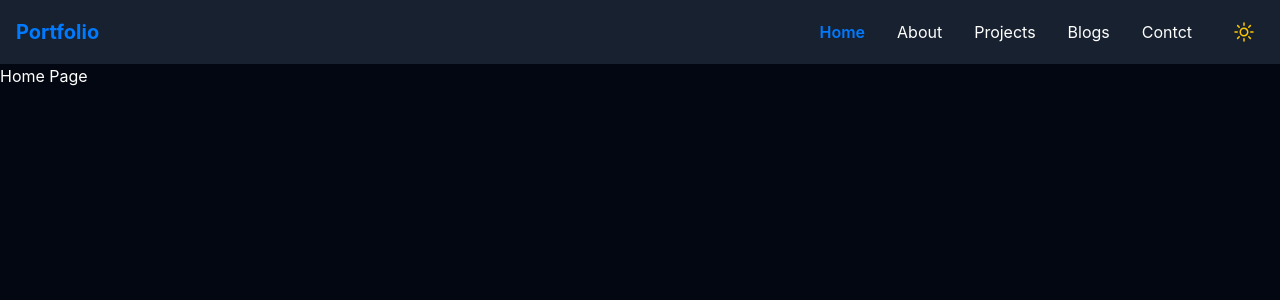
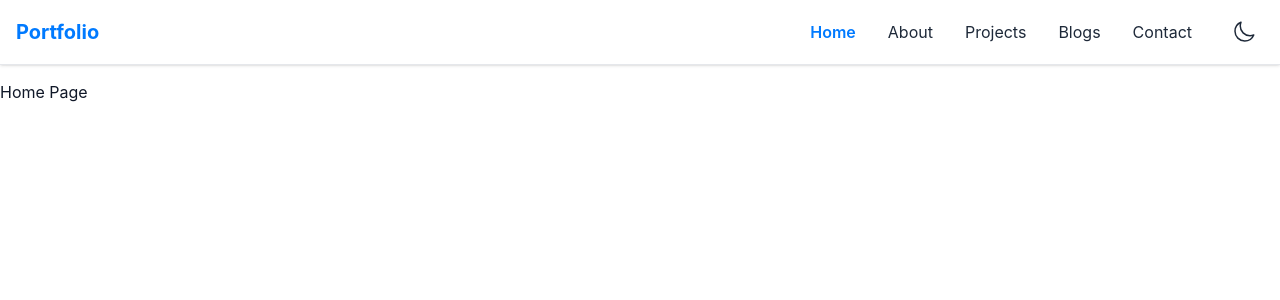
Before and after one commit to mitanvir05/portfolio-nextjs, a Next.js app: page / in a window 1280 px wide. Shown: the top 300 px of the page. Built offline with nearby package versions, Linux system fonts and the light colour scheme.

Commit message:
theme added

```diff
--- a/src/app/components/Navbar.tsx
+++ b/src/app/components/Navbar.tsx
@@ -9,31 +9,32 @@ import {
 import Link from "next/link";
 import { usePathname } from "next/navigation";
 import { useState } from "react";
+import { useTheme } from "../context/ThemeContext";
 
 const Navbar = () => {
-  const theme = "dark";
-  const [isMobileMneuOpen, setIsMobileMenuOpen] = useState<boolean>(false);
+  const { theme, toggleTheme, mounted } = useTheme();
+  const [isMobileMenuOpen, setIsMobileMenuOpen] = useState(false);
   const pathname = usePathname();
-  const toggleMobileMenu = () => {
-    setIsMobileMenuOpen(!isMobileMneuOpen);
-  };
+
+  const handleToggleMenu = () => setIsMobileMenuOpen((prev) => !prev);
+
   const menuItems = [
     { name: "Home", href: "/" },
     { name: "About", href: "/about" },
     { name: "Projects", href: "/projects" },
     { name: "Blogs", href: "/blogs" },
-    { name: "Contct", href: "/contact" },
+    { name: "Contact", href: "/contact" },
   ];
+
   return (
-    <nav className=" w-full bg-dark/80 backdrop-blur-sm">
+    <nav className="fixed w-full bg-white/80 dark:bg-dark/80 backdrop-blur-sm z-50 border-b border-gray-200 dark:border-gray-700 shadow-sm transition-colors">
       <div className="container max-w-7xl mx-auto px-4">
-        {/* desktop menu */}
         <div className="flex items-center justify-between h-16">
           <Link href="/" className="text-xl font-bold text-primary">
             Portfolio
           </Link>
-          {/* desktop menu */}
-          <div className="hidden md:flex items-center space-x-8 ">
+
+          <div className="hidden md:flex items-center space-x-8">
             {menuItems.map((item) => {
               const isActive = pathname === item.href;
               return (
@@ -41,7 +42,9 @@ const Navbar = () => {
                   key={item.href}
                   href={item.href}
                   className={`hover:text-primary transition-colors ${
-                    isActive ? "text-primary font-semibold" : "text-white"
+                    isActive
+                      ? "text-primary font-semibold"
+                      : "text-gray-800 dark:text-white"
                   }`}
                 >
                   {item.name}
@@ -49,58 +52,60 @@ const Navbar = () => {
               );
             })}
 
-            <button className="p-2 rounded-lg hover:bg-gray-100 dark:hover:bg-gray-800 transition-colors cursor-pointer">
-              {theme === "dark" ? (
+            <button
+              onClick={toggleTheme}
+              disabled={!mounted}
+              className="p-2 rounded-lg hover:bg-gray-100 dark:hover:bg-gray-800 transition-colors cursor-pointer"
+            >
+              {mounted && theme === "dark" ? (
                 <SunIcon className="h-6 w-6 text-yellow-400" />
               ) : (
-                <MoonIcon className="h-6 w-6 text-gray-800" />
+                mounted && <MoonIcon className="h-6 w-6 text-gray-800" />
               )}
             </button>
           </div>
-          {/* mobile menu btn */}
+
           <button
-            onClick={toggleMobileMenu}
+            onClick={handleToggleMenu}
             className="md:hidden p-2 rounded-lg hover:bg-gray-100 dark:bg-gray-800 transition-colors cursor-pointer"
           >
-            {isMobileMneuOpen ? (
+            {isMobileMenuOpen ? (
               <XMarkIcon className="w-6 h-6" />
             ) : (
               <Bars3Icon className="w-6 h-6" />
             )}
           </button>
         </div>
-        {/* mobile menu */}
-        {isMobileMneuOpen && (
-          <div className="md:hidden">
-            <div className="py-4 space-y-4">
-              {menuItems.map((item, index) => (
-                <div key={index} onClick={toggleMobileMenu}>
+
+        {isMobileMenuOpen && (
+          <div className="md:hidden py-4 space-y-4">
+            {menuItems.map((item) => (
+              <div key={item.href} onClick={handleToggleMenu}>
                 <Link
                   href={item.href}
-                    className="block py-2 hover:text-primary transition-colors"
+                  className="block py-2 hover:text-primary transition-colors text-gray-800 dark:text-white"
                 >
                   {item.name}
                 </Link>
               </div>
             ))}
-              <div>
-                <button className="flex items-center py-2 hover:text-primary transition-colors">
-                  {theme === "dark" ? (
+
+            <button
+              onClick={toggleTheme}
+              className="flex items-center py-2 hover:text-primary transition-colors"
+            >
+              {mounted && theme === "dark" ? (
                 <>
-                      {" "}
                   <SunIcon className="h-6 w-6 text-yellow-400 mr-2" />
-                      Light Mode{" "}
+                  Light Mode
                 </>
               ) : (
                 <>
-                      {" "}
                   <MoonIcon className="h-6 w-6 text-gray-800 mr-2" />
                   Dark Mode
                 </>
               )}
             </button>
-              </div>
-            </div>
           </div>
         )}
       </div>
--- /dev/null
+++ b/src/app/context/ThemeContext.tsx
@@ -0,0 +1,84 @@
+"use client";
+
+import React, { createContext, useContext, useEffect, useState } from "react";
+
+type Theme = "light" | "dark";
+
+interface ThemeContextType {
+  theme: Theme;
+  toggleTheme: () => void;
+  setTheme: (theme: Theme) => void;
+  mounted: boolean; // useful to know when client-only values are ready
+}
+
+const ThemeContext = createContext<ThemeContextType | undefined>(undefined);
+
+export const ThemeProvider = ({ children }: { children: React.ReactNode }) => {
+  const [theme, setThemeState] = useState<Theme>("light");
+  const [mounted, setMounted] = useState(false);
+
+  // Helper to apply theme to document root (for Tailwind's dark mode: class strategy)
+  const applyThemeToDOM = (t: Theme) => {
+    if (typeof document === "undefined") return;
+    const root = document.documentElement;
+    if (t === "dark") {
+      root.classList.add("dark");
+    } else {
+      root.classList.remove("dark");
+    }
+  };
+
+  // Read saved theme on mount and apply it
+  useEffect(() => {
+    try {
+      const saved = localStorage.getItem("theme") as Theme | null;
+      if (saved === "light" || saved === "dark") {
+        setThemeState(saved);
+        applyThemeToDOM(saved);
+      } else {
+        // If you want system preference:
+        const prefersDark =
+          typeof window !== "undefined" &&
+          window.matchMedia &&
+          window.matchMedia("(prefers-color-scheme: dark)").matches;
+        const initial: Theme = prefersDark ? "dark" : "light";
+        setThemeState(initial);
+        applyThemeToDOM(initial);
+      }
+    } catch (e) {
+      // ignore localStorage errors (e.g. in some privacy modes)
+    } finally {
+      setMounted(true);
+    }
+  }, []);
+
+  // Persist theme change and update DOM
+  const setTheme = (t: Theme) => {
+    try {
+      localStorage.setItem("theme", t);
+    } catch (e) {
+      // ignore
+    }
+    setThemeState(t);
+    applyThemeToDOM(t);
+  };
+
+  const toggleTheme = () => {
+    setTheme(theme === "dark" ? "light" : "dark");
+  };
+
+  return (
+    <ThemeContext.Provider value={{ theme, toggleTheme, setTheme, mounted }}>
+      {children}
+    </ThemeContext.Provider>
+  );
+};
+
+// Hook for easier consumption
+export const useTheme = (): ThemeContextType => {
+  const ctx = useContext(ThemeContext);
+  if (!ctx) {
+    throw new Error("useTheme must be used within a ThemeProvider");
+  }
+  return ctx;
+};
--- a/src/app/layout.tsx
+++ b/src/app/layout.tsx
@@ -2,6 +2,7 @@ import type { Metadata } from "next";
 import { Geist, Geist_Mono } from "next/font/google";
 import "./globals.css";
 import Navbar from "./components/Navbar";
+import { ThemeProvider } from "./context/ThemeContext";
 
 const geistSans = Geist({
   variable: "--font-geist-sans",
@@ -26,10 +27,12 @@ export default function RootLayout({
   return (
     <html lang="en">
       <body
-        className={`${geistSans.variable} ${geistMono.variable} antialiased bg-gray-950 text-white `}
+        className={`${geistSans.variable} ${geistMono.variable} antialiased bg-white text-gray-900 dark:bg-gray-900 dark:text-gray-100 transition-colors`}
       >
-        <Navbar />
-        {children}
+        <ThemeProvider>
+          <Navbar />
+          <main className="min-h-screen pt-20">{children}</main>
+        </ThemeProvider>
       </body>
     </html>
   );
```
Lines whose indentation alone changed are shown as unchanged.
